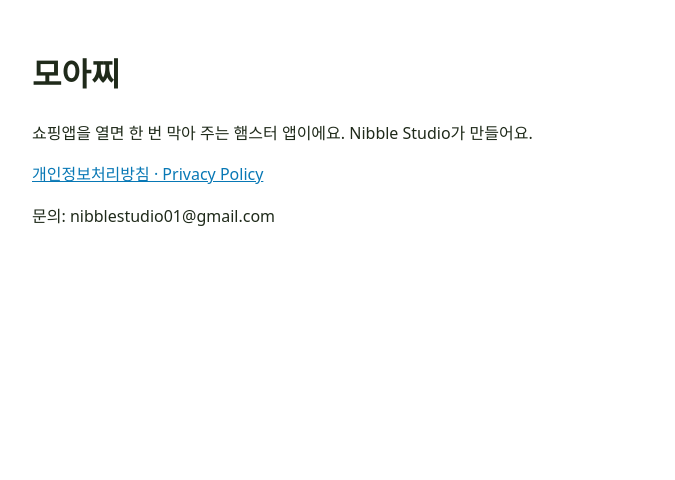
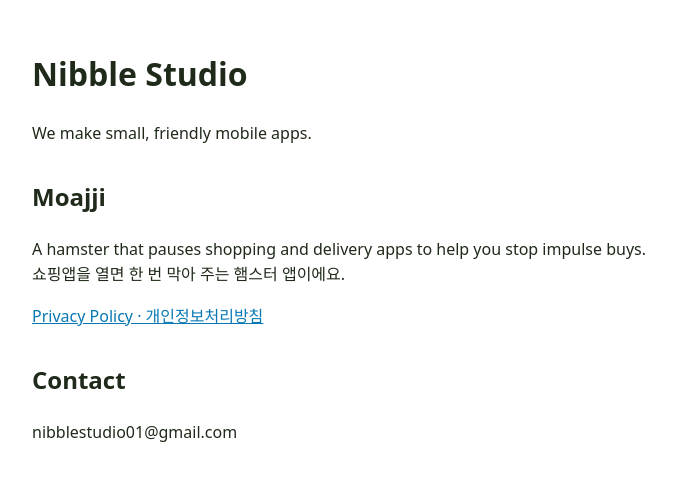
Before and after one commit to junyeoblee0702/moajji-site, a plain HTML site: page index.html in a window 1280 px wide. Shown: the whole page, without its empty margins (288-963 px from the left). Drawn offline with Linux system fonts and the light colour scheme.

Commit message:
첫 화면을 Nibble Studio 소개로
Co-Authored-By: Claude Opus 5.5 <noreply@anthropic.com>

```diff
--- a/index.html
+++ b/index.html
@@ -1,7 +1,11 @@
-<!doctype html><html lang="ko"><meta charset="utf-8"><meta name="viewport" content="width=device-width,initial-scale=1">
-<title>모아찌</title>
-<style>body{font-family:system-ui,sans-serif;max-width:640px;margin:48px auto;padding:0 16px;line-height:1.6;color:#1F2A1A;background:#fff;word-break:keep-all}a{color:#0878B5}</style>
-<h1>모아찌</h1><p>쇼핑앱을 열면 한 번 막아 주는 햄스터 앱이에요. Nibble Studio가 만들어요.</p>
-<p><a href="privacy/">개인정보처리방침 · Privacy Policy</a></p>
-<p>문의: nibblestudio01@gmail.com</p>
+<!doctype html><html lang="en"><meta charset="utf-8"><meta name="viewport" content="width=device-width,initial-scale=1">
+<title>Nibble Studio</title>
+<style>body{font-family:system-ui,sans-serif;max-width:640px;margin:48px auto;padding:0 16px;line-height:1.6;color:#1F2A1A;background:#fff;word-break:keep-all}a{color:#0878B5}h2{margin-top:32px}</style>
+<h1>Nibble Studio</h1>
+<p>We make small, friendly mobile apps.</p>
+<h2>Moajji</h2>
+<p>A hamster that pauses shopping and delivery apps to help you stop impulse buys.<br>쇼핑앱을 열면 한 번 막아 주는 햄스터 앱이에요.</p>
+<p><a href="privacy/">Privacy Policy · 개인정보처리방침</a></p>
+<h2>Contact</h2>
+<p>nibblestudio01@gmail.com</p>
 </html>
```
